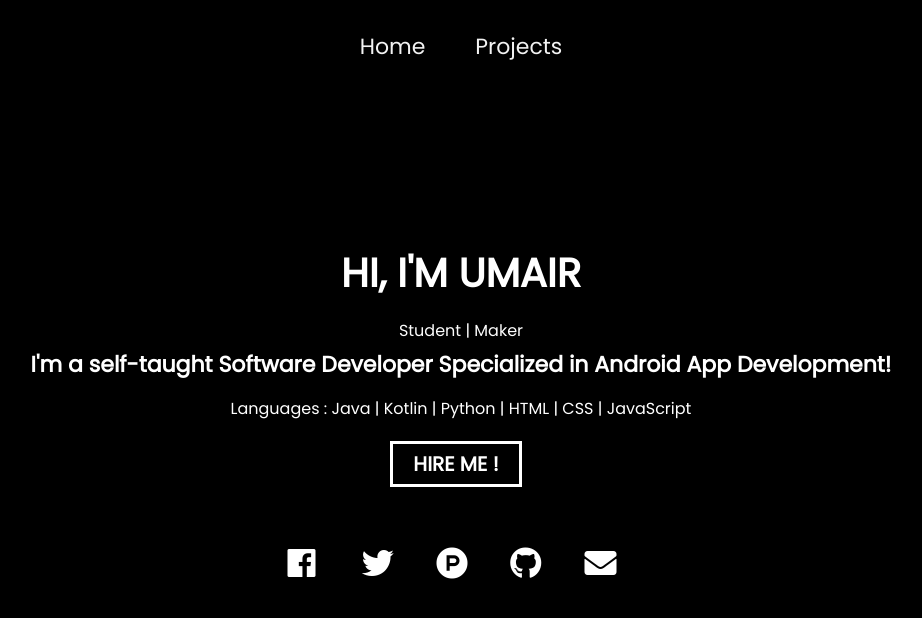
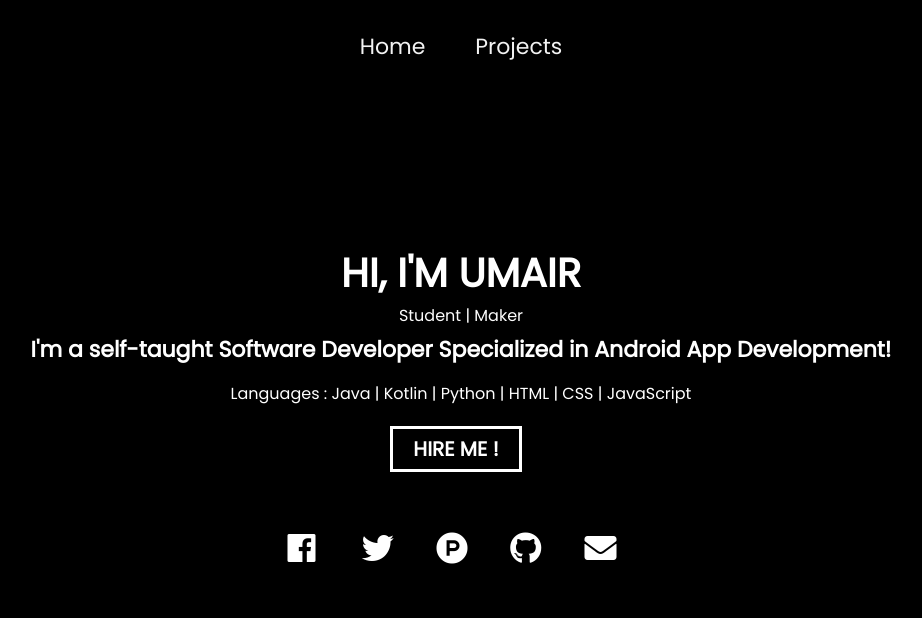
Before and after one commit to umairayub79/umairayub.codes, a React (Create React App) app: page / in a window 1280 px wide. Shown: the top 618 px of the page, without its empty margins (179-1101 px from the left). Built offline with nearby package versions, Linux system fonts and the light colour scheme.

Commit message:
another fix

```diff
--- a/src/css/Project.css
+++ b/src/css/Project.css
@@ -13,14 +13,14 @@
     color: #ffffff;
     transform: scale(1.1);
 }
-.projectLink {
+a .projectLink {
     font-size: 18px;
     margin-top: 10px;
 }
-.projectLink a{
+a .projectLink a{
     color: rgb(0, 132, 255);
 }
 
-p{
+a p{
     margin-top: 15px;
 }
```
